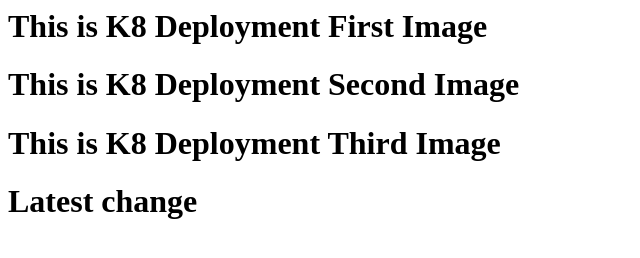
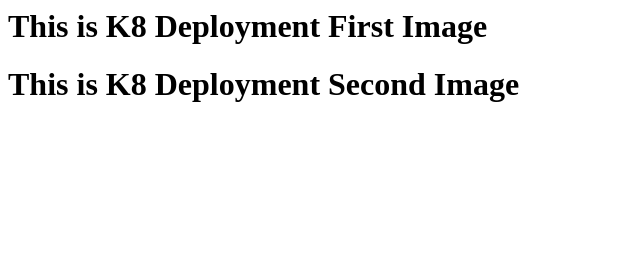
Before and after one commit to srkambham/staticapp-k8, a plain HTML site: page index.html in a window 1280 px wide. Shown: the whole page, without its empty margins (0-640 px from the left). Drawn offline with Linux system fonts and the light colour scheme.

Commit message:
latest+++++

```diff
--- a/index.html
+++ b/index.html
@@ -1,4 +1,2 @@
 <h1>This is K8 Deployment First Image</h1>
 <h1>This is K8 Deployment Second Image</h1>
-<h1>This is K8 Deployment Third Image</h1>
-<h1>Latest change</h1>
```
